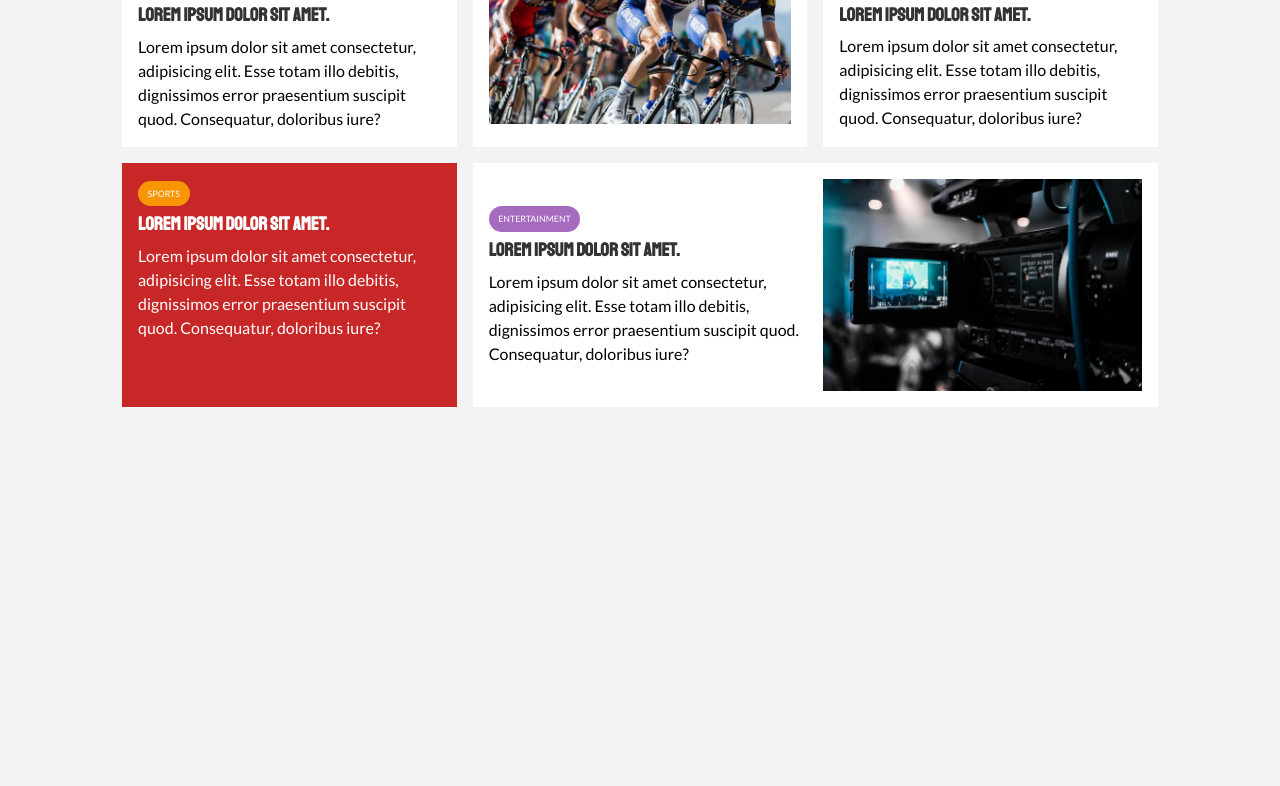
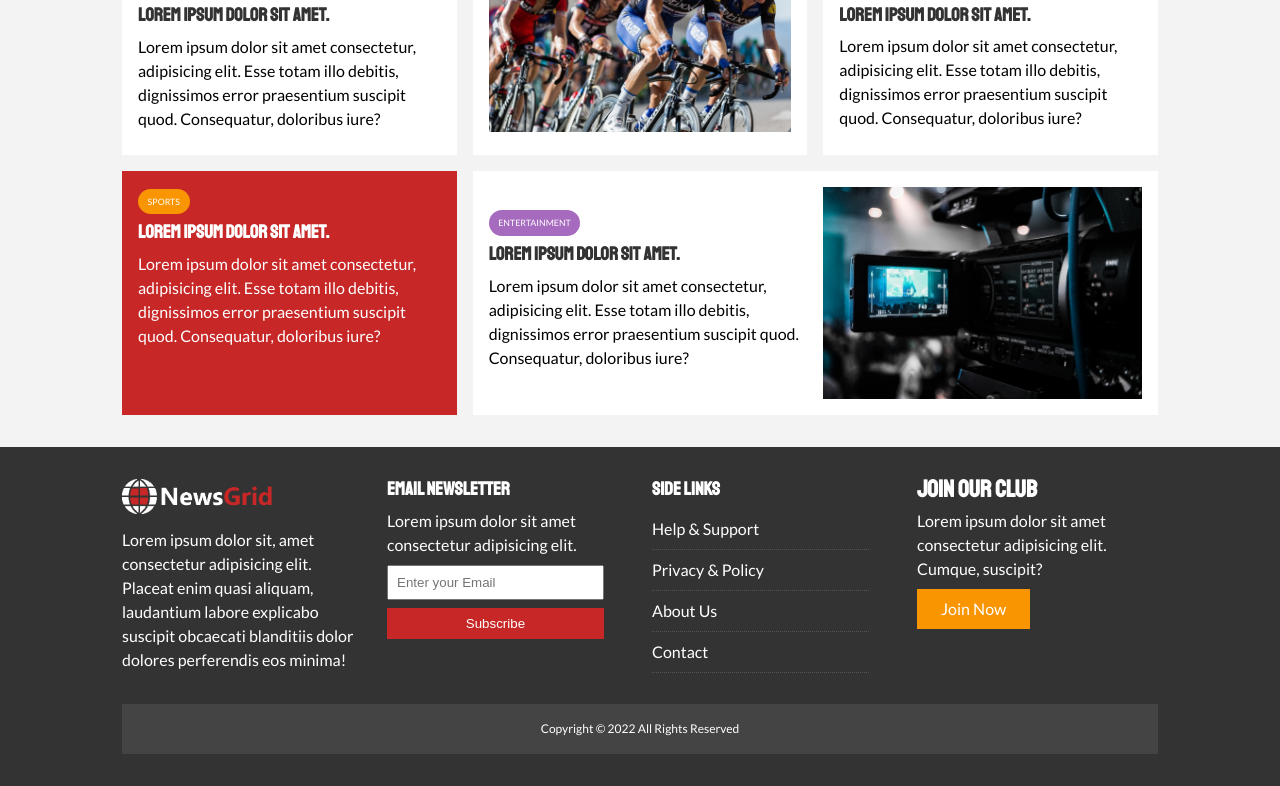
Before and after one commit to JSM313/New-Grid, a plain HTML site: page index.html in a window 1280 px wide. Shown: the part 1082-1868 px from the top of the page. Before the commit the page ends 1521 px from the top, so only its background shows below. Drawn offline with Linux system fonts and the light colour scheme.

Commit message:
Added markup and styling for footer

```diff
--- a/css/style.css
+++ b/css/style.css
@@ -48,6 +48,10 @@ h6 {
   font-family: "Staatliches", cursive;
   margin-bottom: 0.55rem;
   line-height: 1.3rem;
+}
+
+p {
+  margin: 0.5rem 0;
 }
 
 /* utility class */
@@ -166,6 +170,16 @@ h6 {
 .bgSecondary a {
   color: #fff;
 }
+
+.list li {
+  padding: 0.5rem 0;
+  border-bottom: #555 dotted 1px;
+  width: 90%;
+}
+
+.list li a:hover {
+  color: var(--primary-color) !important;
+}
 /* Navbar */
 
 #mainNav {
@@ -279,7 +293,44 @@ h6 {
   align-items: center;
   grid-column: 1 / span 2;
 }
-
 #homeArticles .articlesContainer > *:last-child {
   grid-column: 2 / span 2;
 }
+
+/* Footer */
+#mainFooter {
+  background: var(--dark-color);
+  color: #fff;
+}
+
+#mainFooter img {
+  width: 150px;
+}
+
+#mainFooter a {
+  color: #fff;
+}
+
+#mainFooter .footerContainer {
+  display: grid;
+  grid-template-columns: repeat(4, 1fr);
+  gap: 1.5rem;
+}
+
+#mainFooter .footerContainer > *:last-child {
+  background: #444;
+  grid-column: 1 / span 4;
+  padding: 0.5rem;
+  text-align: center;
+  font-size: 0.75rem;
+}
+
+#mainFooter .footerContainer input[type="email"] {
+  width: 90%;
+  padding: 0.5rem;
+  margin-bottom: 0.5rem;
+}
+
+#mainFooter .footerContainer input[type="submit"] {
+  width: 90%;
+}
--- a/index.html
+++ b/index.html
@@ -154,5 +154,47 @@
         </div>
       </div>
     </section>
+
+    <!-- Footer -->
+    <footer id="mainFooter" class="py2">
+      <div class="container footerContainer">
+        <div>
+          <img src="img/logo_light.png" alt="News Grid" />
+          <p>
+            Lorem ipsum dolor sit, amet consectetur adipisicing elit. Placeat
+            enim quasi aliquam, laudantium labore explicabo suscipit obcaecati
+            blanditiis dolor dolores perferendis eos minima!
+          </p>
+        </div>
+        <div>
+          <h3>Email Newsletter</h3>
+          <p>Lorem ipsum dolor sit amet consectetur adipisicing elit.</p>
+          <form>
+            <input type="email" placeholder="Enter your Email" />
+            <input type="submit" value="Subscribe" class="btn btnPrimary" />
+          </form>
+        </div>
+        <div>
+          <h3>Side Links</h3>
+          <ul class="list">
+            <li><a href="#">Help & Support</a></li>
+            <li><a href="#">Privacy & Policy</a></li>
+            <li><a href="#">About Us</a></li>
+            <li><a href="#">Contact</a></li>
+          </ul>
+        </div>
+        <div>
+          <h2>Join Our Club</h2>
+          <p>
+            Lorem ipsum dolor sit amet consectetur adipisicing elit. Cumque,
+            suscipit?
+          </p>
+          <a href="#" class="btn btnSecondary">Join Now</a>
+        </div>
+        <div>
+          <p>Copyright &copy; 2022 All Rights Reserved</p>
+        </div>
+      </div>
+    </footer>
   </body>
 </html>
```
